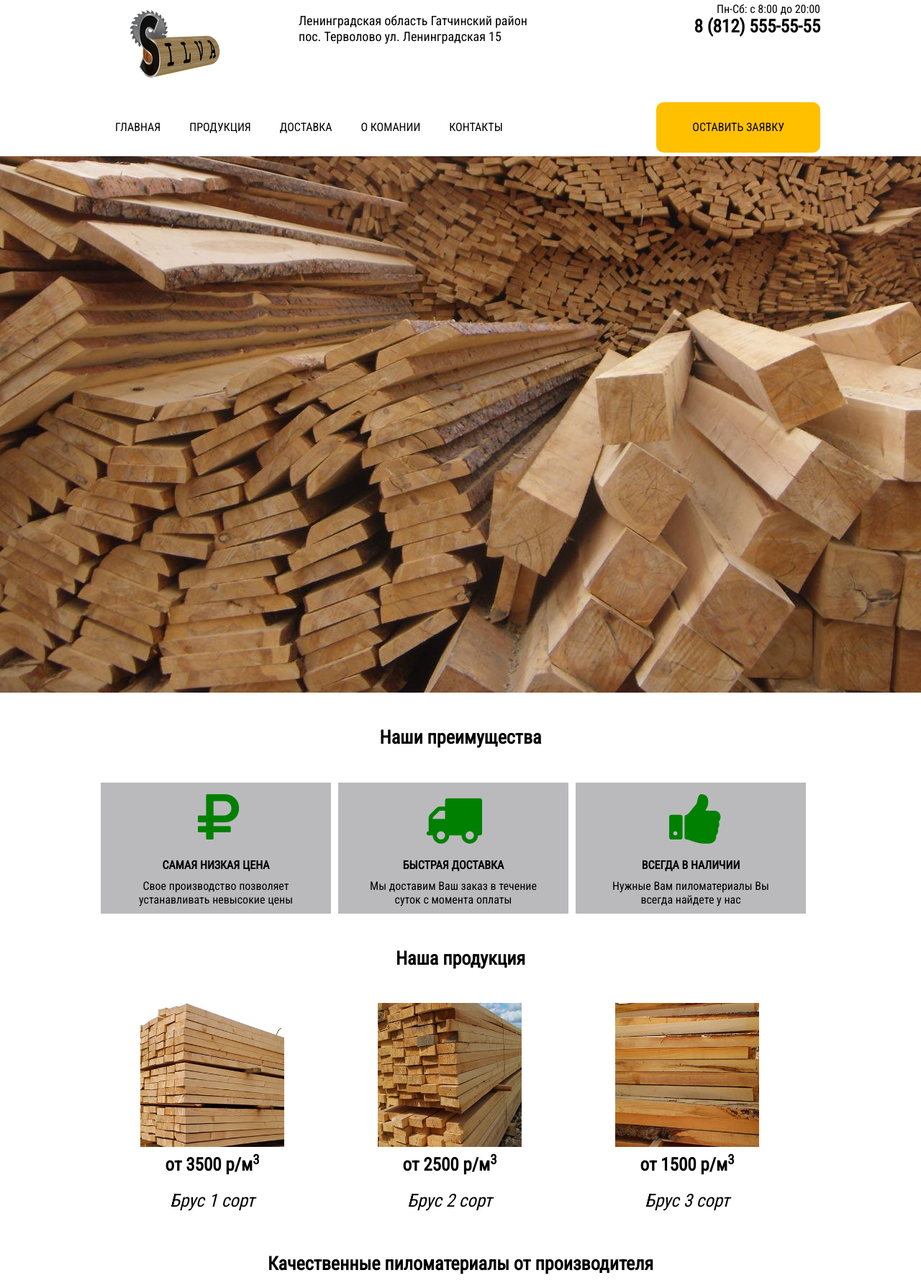
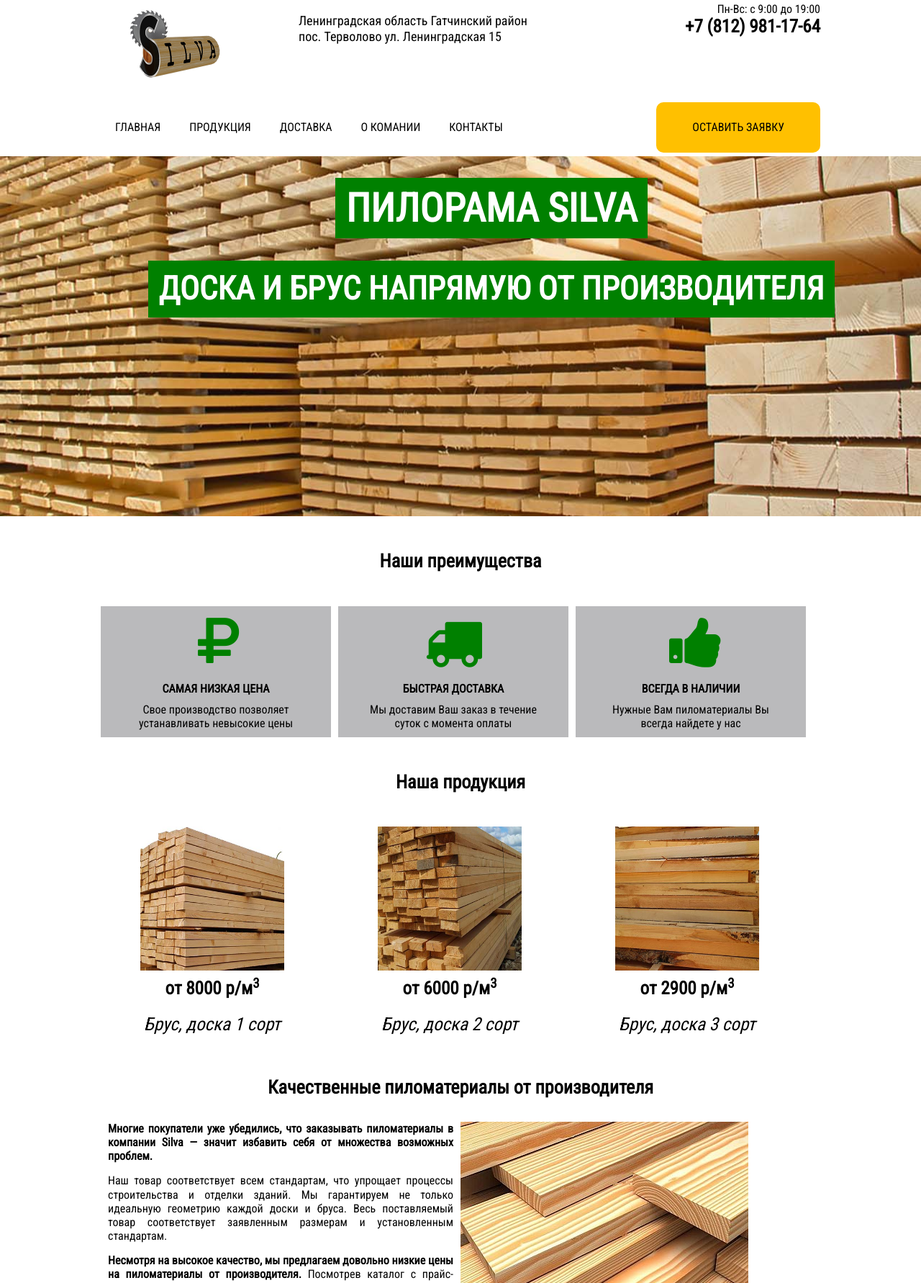
Before and after one commit to enmalafeev/Silva, a website: page app/index.html in a window 1280 px wide. Shown: the part 12-1794 px from the top of the page at 72% size. Drawn offline with Linux system fonts and the light colour scheme.

Commit message:
Замечания Макса
Исправил замечания Макса, а также изменил главную картинку и добавил
основной заголовок

```diff
--- a/app/index.html
+++ b/app/index.html
@@ -24,10 +24,10 @@
 					</div>
 					<div class="header__phone">
 						<div class="time">
-							Пн-Сб: с 8:00 до 20:00
+							Пн-Вс: с 9:00 до 19:00
 						</div>
 						<div class="phone1">
-							8 (812) 555-55-55
+							+7 (812) 981-17-64
 						</div>
 
 					</div>
@@ -58,7 +58,8 @@
 		</header>
 
 		<div class="main-box">
-			<img src="img/jpg/brus.jpg" alt="main-img" class="main-box__img">
+			<h1 class="main-box__title"><span>Пилорама Silva</span></h1>
+			<span class="main-box__desc">Доска и брус напрямую от производителя</span>
 		</div>
 
 
@@ -101,20 +102,20 @@
 
 				<div class="products__item">
 					<img src="img/jpg/1 sort.JPG" alt="prod_img" class="products__img">
-					<div class="products_price">от 3500 р/м<sup>3</sup></div>
-					<span class="products__desc">Брус 1 сорт</span>
+					<div class="products_price">от 8000 р/м<sup>3</sup></div>
+					<span class="products__desc">Брус, доска 1 сорт</span>
 				</div>
 
 				<div class="products__item">
 					<img src="img/jpg/2 sort.JPG" alt="prod_img" class="products__img">
-					<div class="products_price">от 2500 р/м<sup>3</sup></div>
-					<span class="products__desc">Брус 2 сорт</span>
+					<div class="products_price">от 6000 р/м<sup>3</sup></div>
+					<span class="products__desc">Брус, доска 2 сорт</span>
 				</div>
 
 				<div class="products__item">
 					<img src="img/jpg/3 sort.JPG" alt="prod_img" class="products__img">
-					<div class="products_price">от 1500 р/м<sup>3</sup></div>
-					<span class="products__desc">Брус 3 сорт</span>
+					<div class="products_price">от 2900 р/м<sup>3</sup></div>
+					<span class="products__desc">Брус, доска 3 сорт</span>
 				</div>
 
 			</div>
@@ -129,9 +130,9 @@
 			<div class="container">
 				<div class="description-left">
 					<p class="description__parag"><b>Многие покупатели уже убедились, что заказывать пиломатериалы в компании Silva — значит избавить себя от множества возможных проблем.</b></p>
-					<p class="description__parag">Наш товар соответствует всем стандартам, что упрощает процессы строительства и отделки зданий. Мы гарантируем не только идеальную геометрию каждого бруска, но и выверенность каждого паза. Весь поставляемый товар соответствует заявленным размерам и установленным стандартам.</p>
-					<p class="description__parag"><b>Несмотря на высокое качество, мы предлагаем довольно низкие цены на пиломатериалы от производителя в Санкт-Петербурге.</b> Посмотрев каталог с прайс-листами, можно выбрать все, что нужно для строительства и отделки дома и других построек.</p>
-					<p class="description__parag"><b>У нас можно купить пиломатериалы различного вида: доски, брус, вагонку, шпунт — цены на них указываются за кубометр продукции.</b> К каждому товару прилагается фото.</p>
+					<p class="description__parag">Наш товар соответствует всем стандартам, что упрощает процессы строительства и отделки зданий. Мы гарантируем не только идеальную геометрию каждой доски и бруса. Весь поставляемый товар соответствует заявленным размерам и установленным стандартам.</p>
+					<p class="description__parag"><b>Несмотря на высокое качество, мы предлагаем довольно низкие цены на пиломатериалы от производителя.</b> Посмотрев каталог с прайс-листами, можно выбрать все, что нужно для строительства и отделки дома и других построек.</p>
+					<p class="description__parag"><b>У нас можно купить пиломатериалы различного вида: доски, брус — цены на них указываются за кубометр продукции.</b> К каждому товару прилагается фото.</p>
 					<p class="description__parag"><b>Мы также предлагаем услугу доставки по городу и области,</b> хотя вы также можете выбрать вариант самовывоза: адрес указан ниже.</p>
 					<p class="description__parag">Покупать материалы оптом в Silva — это хороший выбор для вашего строительства и ремонта! Обратите внимание и на другие наши услуги и товары.</p>
 				</div>
@@ -150,7 +151,7 @@
 				<div class="maps__desc">
 				Ленинградская область Гатчинский район пос. Терволово ул. Ленинградская 15
 				</div>
-				<div class="maps__phone">8 (812) 555-55-55</div>
+				<div class="maps__phone">+7 (812) 981-17-64</div>
 			</div>
 
 			 <div id="map" class="maps__map"></div>
@@ -175,7 +176,7 @@
 				Ленинградская область Гатчинский район пос. Терволово ул. Ленинградская 15
 			</div>
 			<div class="footer__phone">
-				8-911-700-40-22
+				+7 (812) 981-17-64
 			</div>
 
 			<div class="social">
--- a/app/sass/style.sass
+++ b/app/sass/style.sass
@@ -85,7 +85,7 @@ a
 
 .logo__pic
 	display: block
-	max-width: 200px
+	width: 200px
 	// min-height: 155px
 
 
@@ -155,12 +155,39 @@ a
 
 // MAIN-BOX
 
-.main-box__img
-	display: block
+.main-box
 	margin: 0 auto
-	min-width: 1500px
-	min-height: 745px
+	width: 1366px
+	height: 500px
+	background: url(../img/jpg/brus-min.jpg) no-repeat center center
 	overflow: hidden
+	text-align: center
+
+.main-box__title
+	font-size: 55px
+	font-family: 'Roboto Condensed', sans-serif
+	font-weight: bold
+	text-align: center
+	line-height: 1.3
+	color: #fff
+	text-transform: uppercase
+
+.main-box__title span
+	background-color: green
+	padding: 10px 15px
+
+
+.main-box__desc
+	display: inline-block
+	font-size: 45px
+	font-family: 'Roboto Condensed', sans-serif
+	font-weight: bold
+	line-height: 1.3
+	background: green
+	color: #fff
+	padding: 10px 15px
+	text-transform: uppercase
+
 
 
 // SECTION FEATURES
@@ -336,8 +363,7 @@ a
 
 .footer-logo__pic
 	display: block
-	max-width: 70px
-	min-height: 25px
+	max-width: 150px
 
 .footer-logo,
 .footer__phone,
@@ -354,17 +380,19 @@ a
 	color: #fff
 
 .footer-logo
-	width: 10%
+	width: 20%
+	margin-top: 0
 
 .footer-logo__pic
 	margin: 0 auto
 
 .footer__phone
 	width: 25%
+	font-size: 25px
 
 .foooter__address
 	width: 35%
 
 .social
-	width: 30%
+	width: 20%
 	text-align: center
```
Also changed, not shown: app/css/style.css, app/img/jpg/brus-min.jpg (added).
